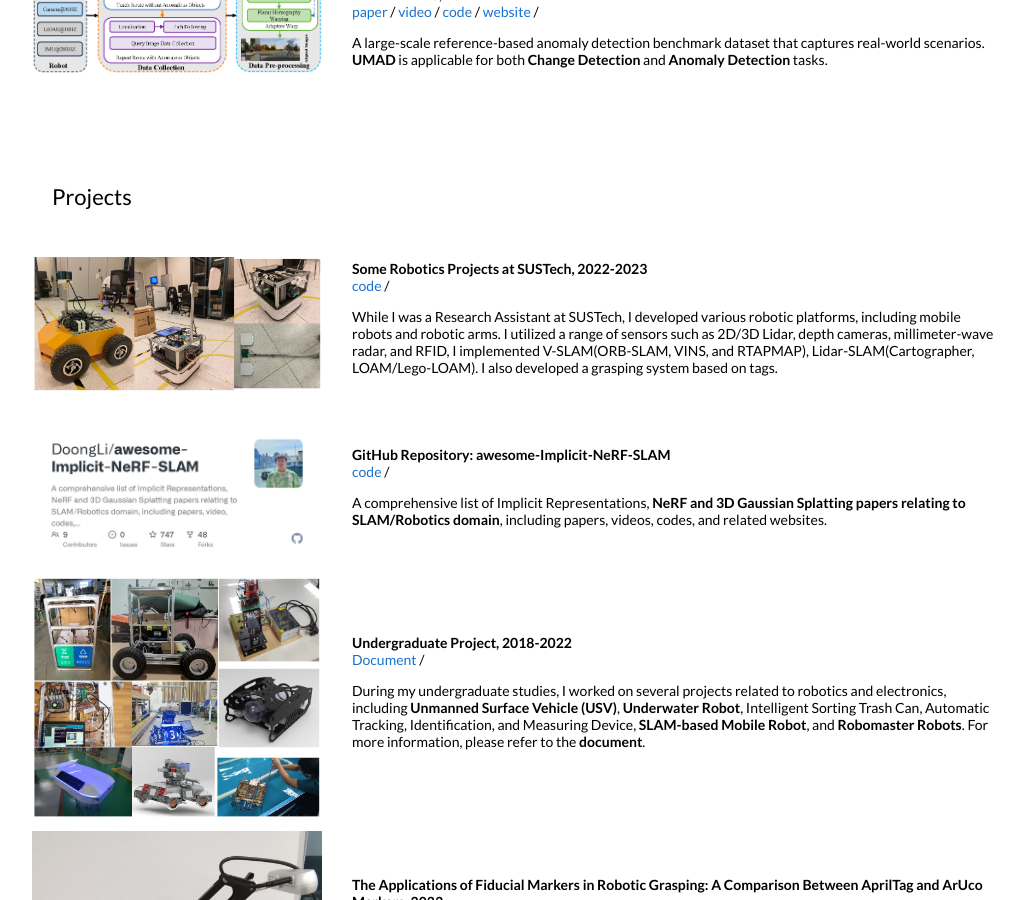
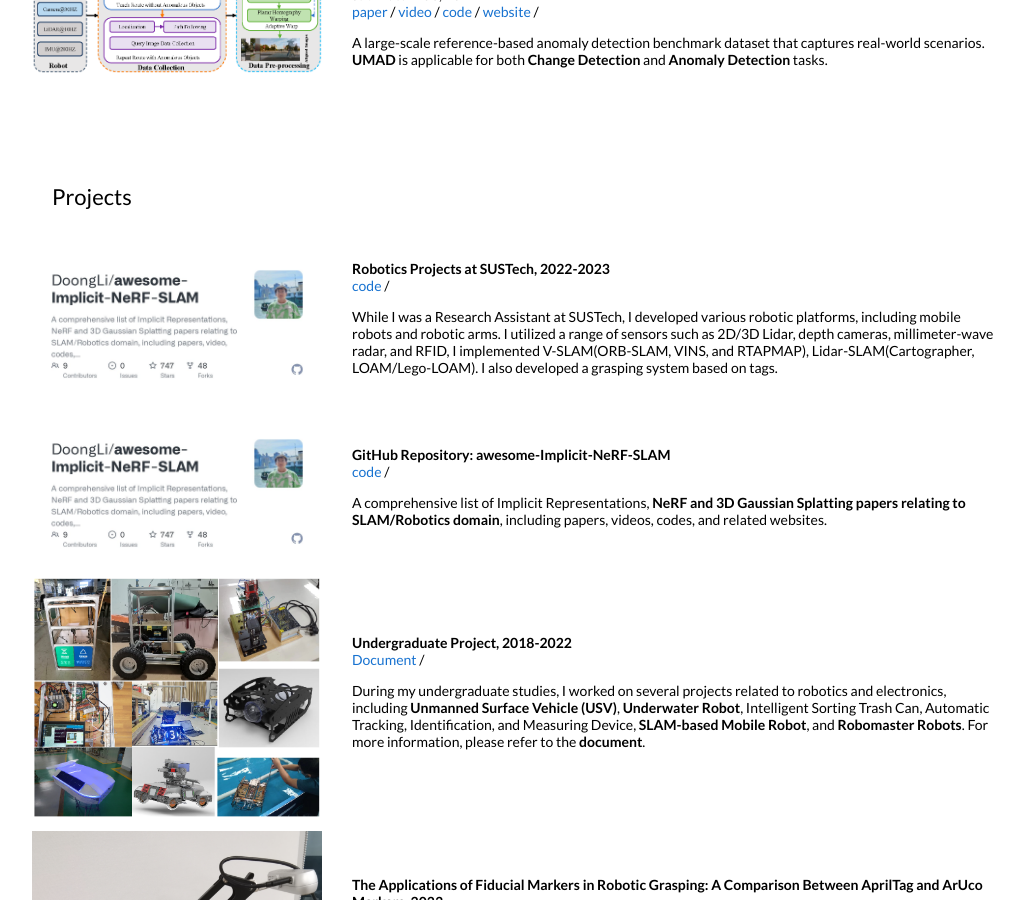
Before and after one commit to DoongLi/DoongLi.github.io, a Jekyll site: the page built from _posts/2024-04-01-sustech.markdown, in a window 1280 px wide and 900 px high, scrolled down 736 px. Shown: the whole window, without its empty margins (113-1137 px from the left). Built offline with Jekyll 4.4.1, drawn with Linux system fonts in a browser that asks for light colours.

Commit message:
Update 2024-04-01-sustech.markdown

```diff
--- a/_posts/2024-04-01-sustech.markdown
+++ b/_posts/2024-04-01-sustech.markdown
@@ -1,8 +1,8 @@
 ---
 layout: post
-title:  "Some Robotics Projects at SUSTech, 2022-2023"
+title:  "Robotics Projects at SUSTech, 2022-2023"
 date:   2024-04-01 22:21:59 +00:00
-image: /images/5.png
+image: /images/3.png
 categories: project
 author: "Dong Li"
 code: https://github.com/SUSTech-AMASLAB
```
